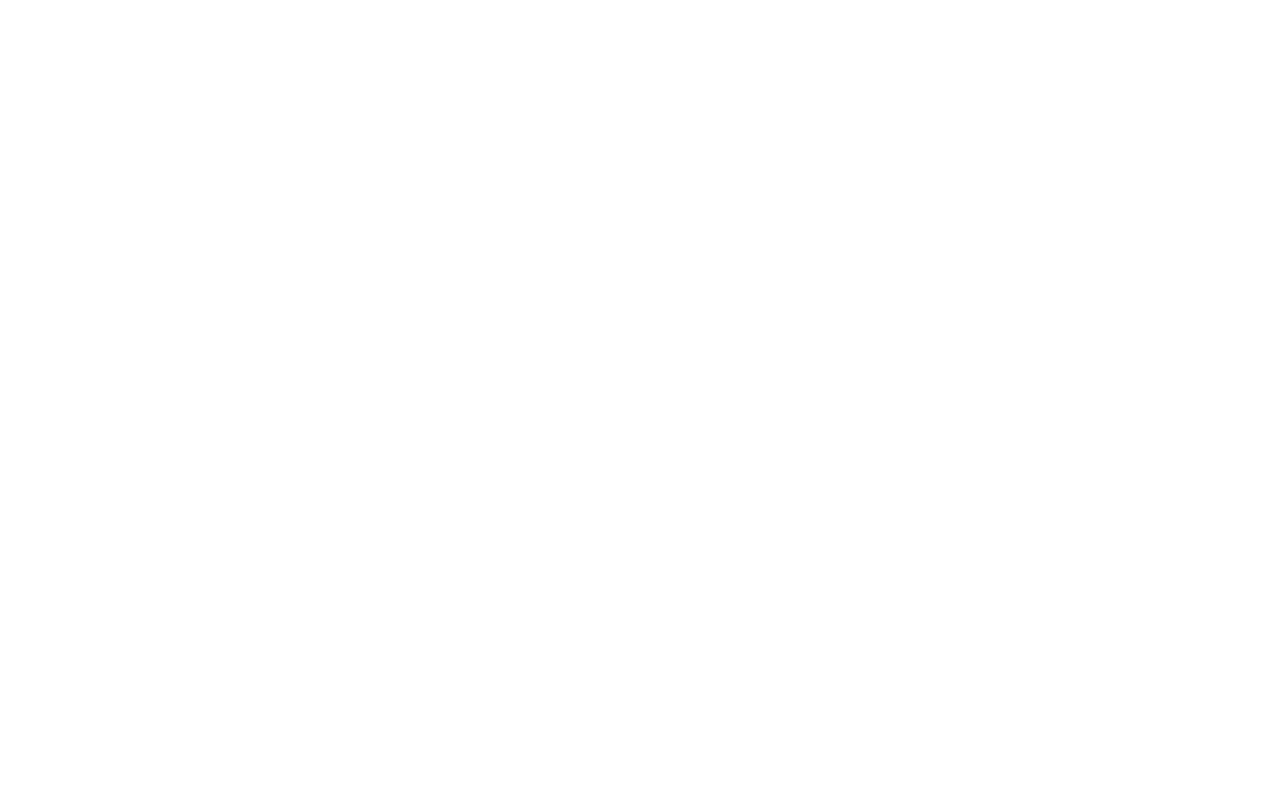
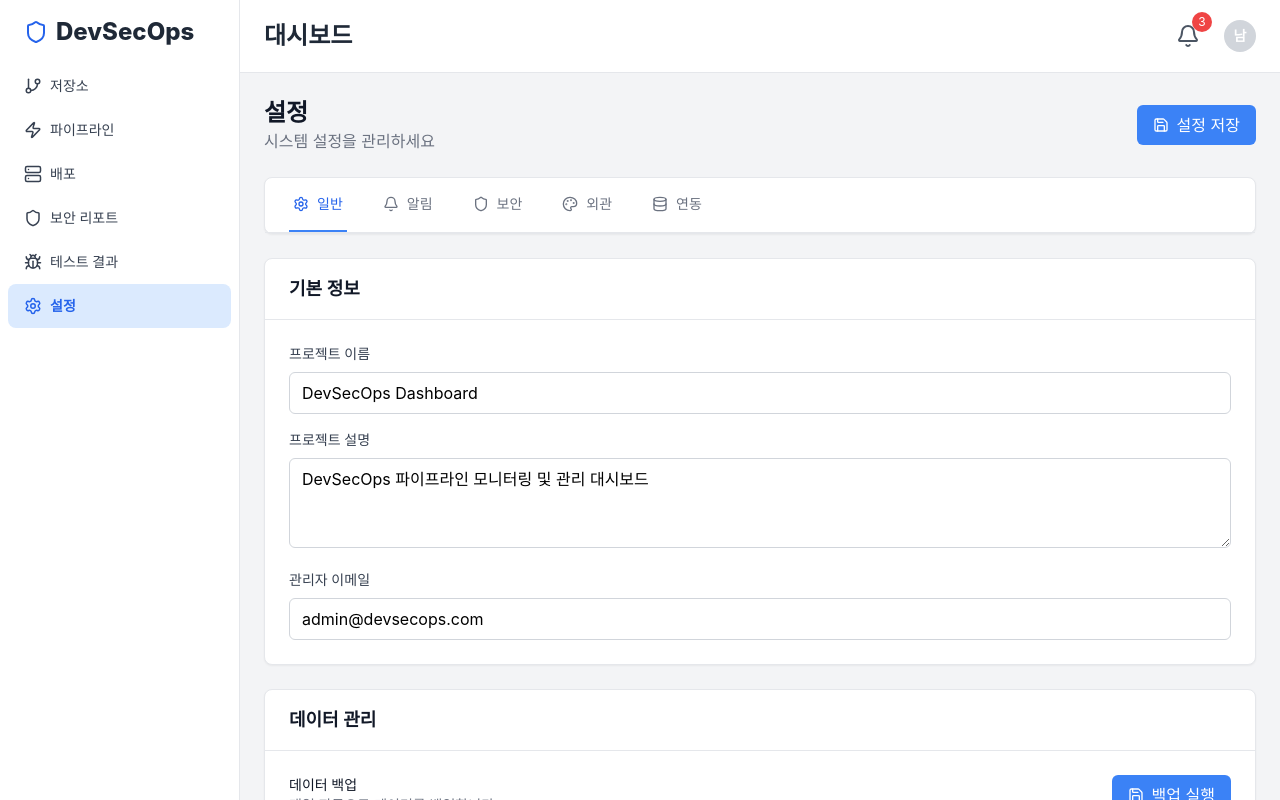
Before and after one commit to nam9ming/DevSecOps, a React (Create React App) app: page /settings in a window 1280 px wide. Before the commit this address had no page. Shown: the top 800 px of the page. Built offline with nearby package versions, Linux system fonts and the light colour scheme.

Commit message:
Update App.js

```diff
--- a/src/App.js
+++ b/src/App.js
@@ -28,7 +28,7 @@
           <Route path="deployments" element={<Deployments />} />
           <Route path="security" element={<Security />} />
           <Route path="testing" element={<Testing />} />
-          <Route path="setting" element={<Settings />} />
+          <Route path="settings" element={<Settings />} />
           {/* 추가 페이지들 */}
         </Route>
       </Routes>
```
